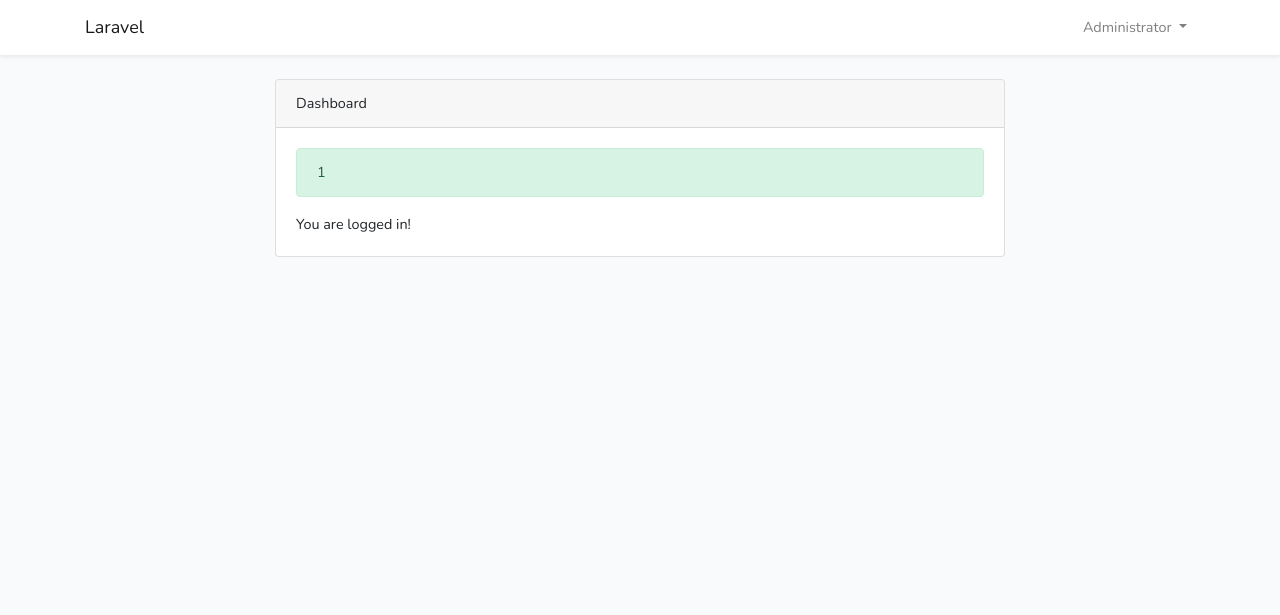
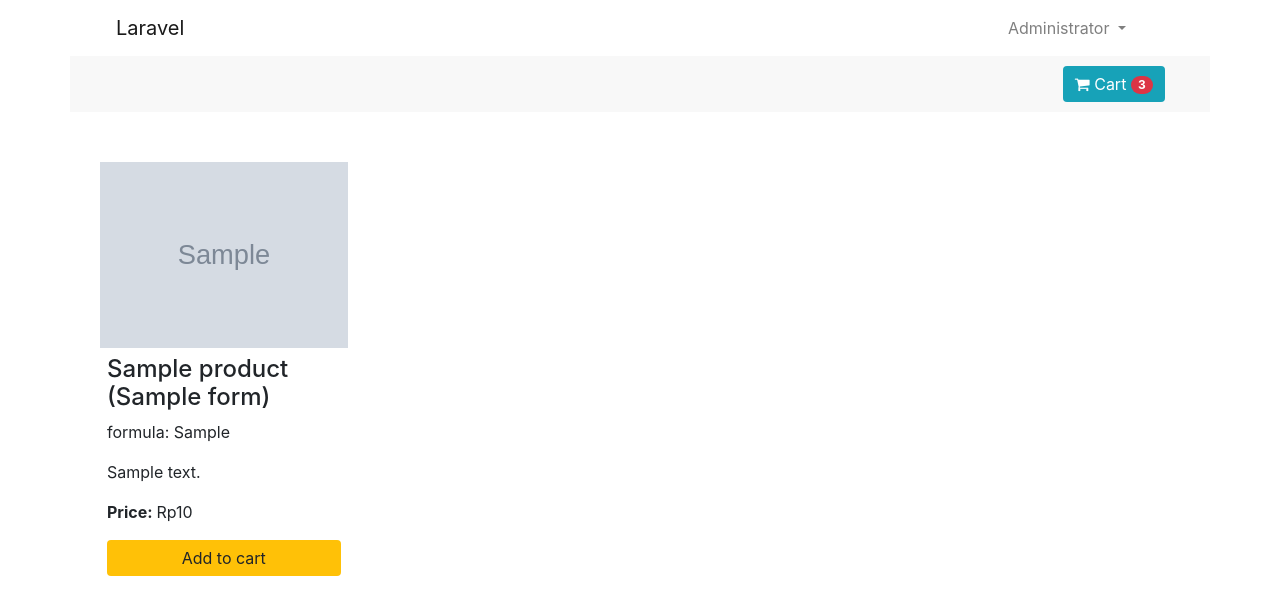
Before and after one commit to joseph-k-git/WFP_2022-06_UAS, a Laravel app: template resources/views/storefront/home.blade.php in a window 1280 px wide. Shown: the top 615 px of the page. Run offline with Laravel 8, Linux system fonts and the light colour scheme; a user stored in the database is signed in; data comes from the database, SQL or seed files in the repository; the template is opened without the code that fills it: most values are stand-ins (such as "Sample title", 1, 10 or a date in 2020); grey boxes marked "Sample" are stand-in pictures; some libraries are stand-ins or nearby versions.

Commit message:
Storefront - Home as Catalog

```diff
--- a/app/Http/Controllers/HomeController.php
+++ b/app/Http/Controllers/HomeController.php
@@ -2,6 +2,7 @@
 
 namespace App\Http\Controllers;
 
+use App\Medicine;
 use Illuminate\Http\Request;
 
 class HomeController extends Controller
@@ -23,7 +24,8 @@ class HomeController extends Controller
      */
     public function index()
     {
-        return view('storefront.home');
+        $products = Medicine::all();
+        return view('storefront.home', compact('products'));
     }
 
     public function controlpanel()
--- a/resources/views/storefront/home.blade.php
+++ b/resources/views/storefront/home.blade.php
@@ -1,23 +1,36 @@
-@extends('layouts.app')
+@extends('storefront.layout.frontend')
+
+@section('title', 'Products')
 
 @section('content')
-<div class="container">
-    <div class="row justify-content-center">
-        <div class="col-md-8">
-            <div class="card">
-                <div class="card-header">{{ __('Dashboard') }}</div>
 
-                <div class="card-body">
-                    @if (session('status'))
-                        <div class="alert alert-success" role="alert">
-                            {{ session('status') }}
-                        </div>
-                    @endif
+@if(session('success'))
+    <div class="alert alert-success">
+        {{ session('success') }}
+    </div>
+@endif
 
-                    {{ __('You are logged in!') }}
+    <div class="container products">
+
+        <div class="row">
+
+            @foreach($products as $p)
+            <div class="col-xs-18 col-sm-6 col-md-3">
+                <div class="thumbnail">
+                    <img src="{{ asset('images/'.$p->image) }}" alt="">
+                    <div class="caption">
+                        <h4>{{ $p->generic_name }} ({{ $p->form }})</h4>
+                        <p>formula: {{ $p->restriction_formula }}</p>
+                        <p>{{ $p->description }}</p>
+                        <p><strong>Price: </strong> Rp{{ $p->price }}</p>
+                        <p class="btn-holder"><a href="{{ url('add-to-cart/'.$p->id) }}" class="btn btn-warning btn-block text-center" role="button">Add to cart</a> </p>
+                    </div>
                 </div>
             </div>
-        </div>
+            @endforeach
+
+        </div><!-- End row -->
+
     </div>
-</div>
+
 @endsection
```
